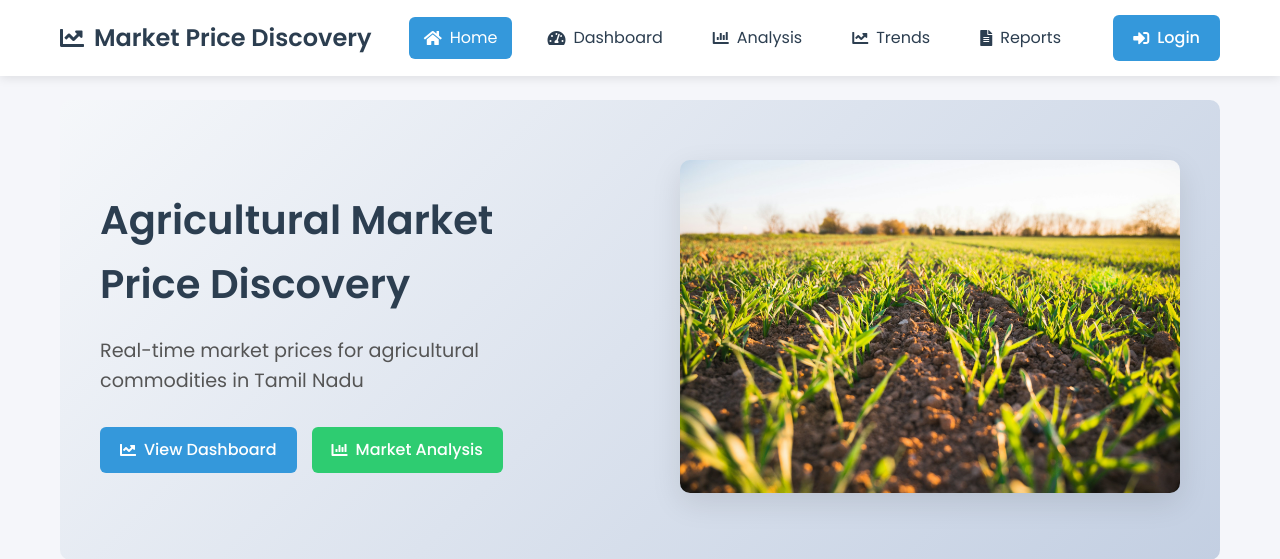
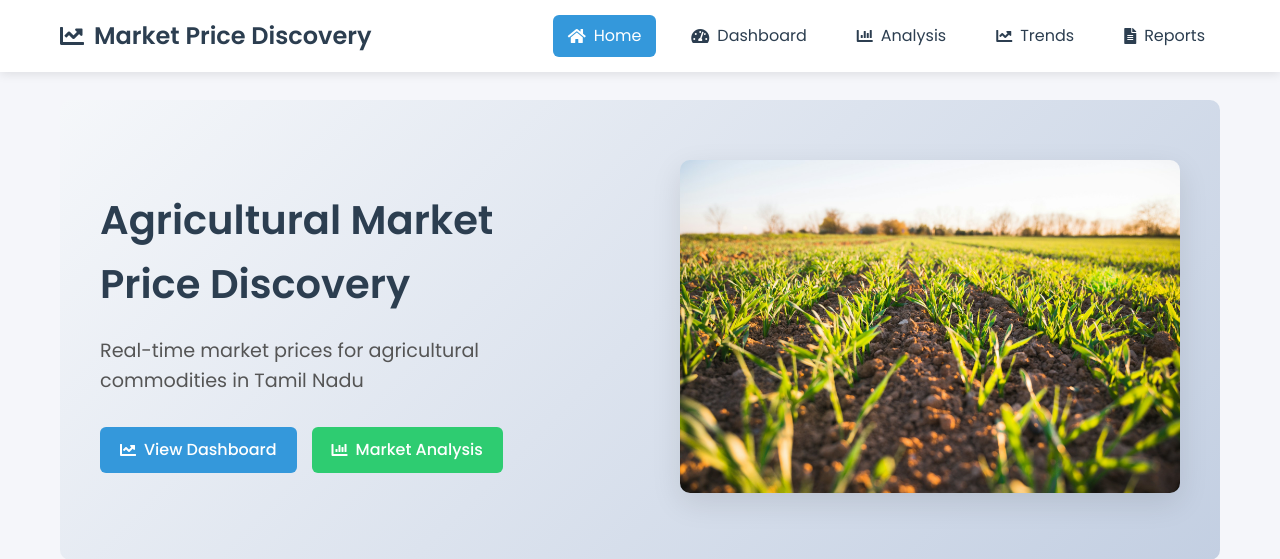
Before and after one commit to suryavikram2003/MarketPriceDiscovery, a Flask app: page / in a window 1280 px wide. Shown: the top 559 px of the page. Run offline with Flask 3, Linux system fonts and the light colour scheme.

Commit message:
Update base.html

```diff
--- a/templates/base.html
+++ b/templates/base.html
@@ -34,18 +34,6 @@
                 </a>
             </div>
 
-            <div class="nav-auth">
-                {% if current_user.is_authenticated %}
-                    <span class="user-name">{{ current_user.username }}</span>
-                    <a href="{{ url_for('logout') }}" class="btn btn-danger">
-                        <i class="fas fa-sign-out-alt"></i> Logout
-                    </a>
-                {% else %}
-                    <a href="{{ url_for('login') }}" class="btn btn-primary">
-                        <i class="fas fa-sign-in-alt"></i> Login
-                    </a>
-                {% endif %}
-            </div>
         </div>
     </nav>
 
```
